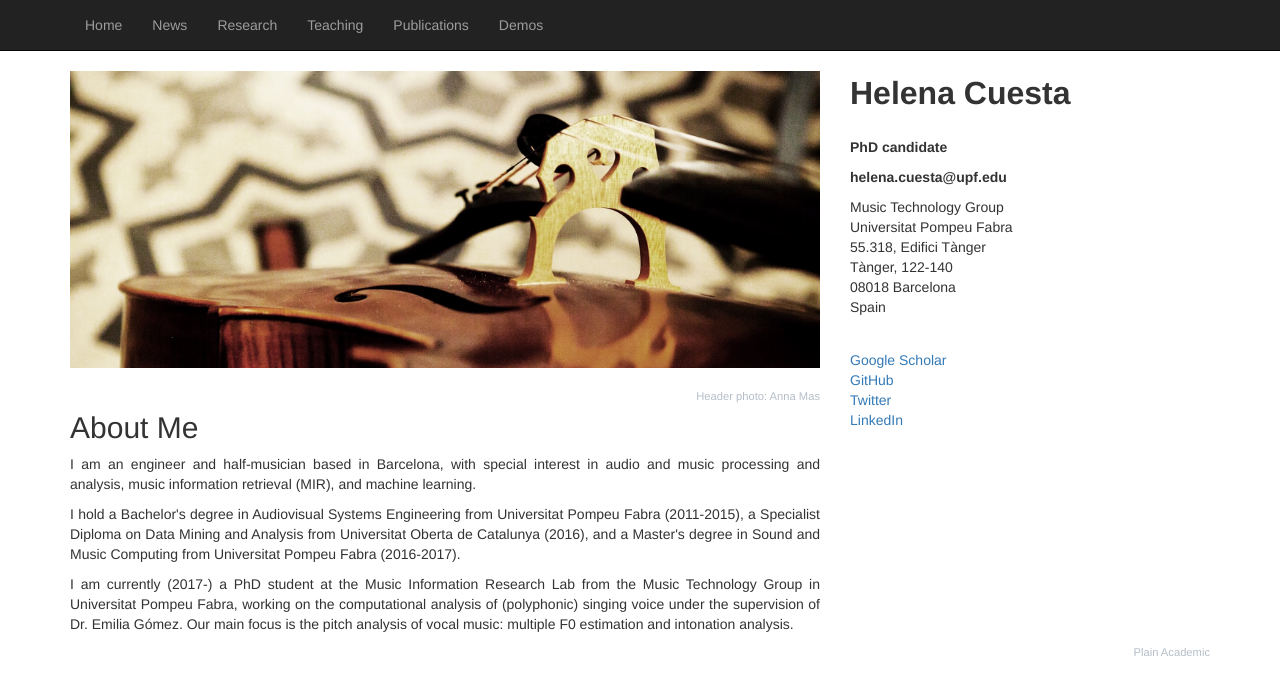
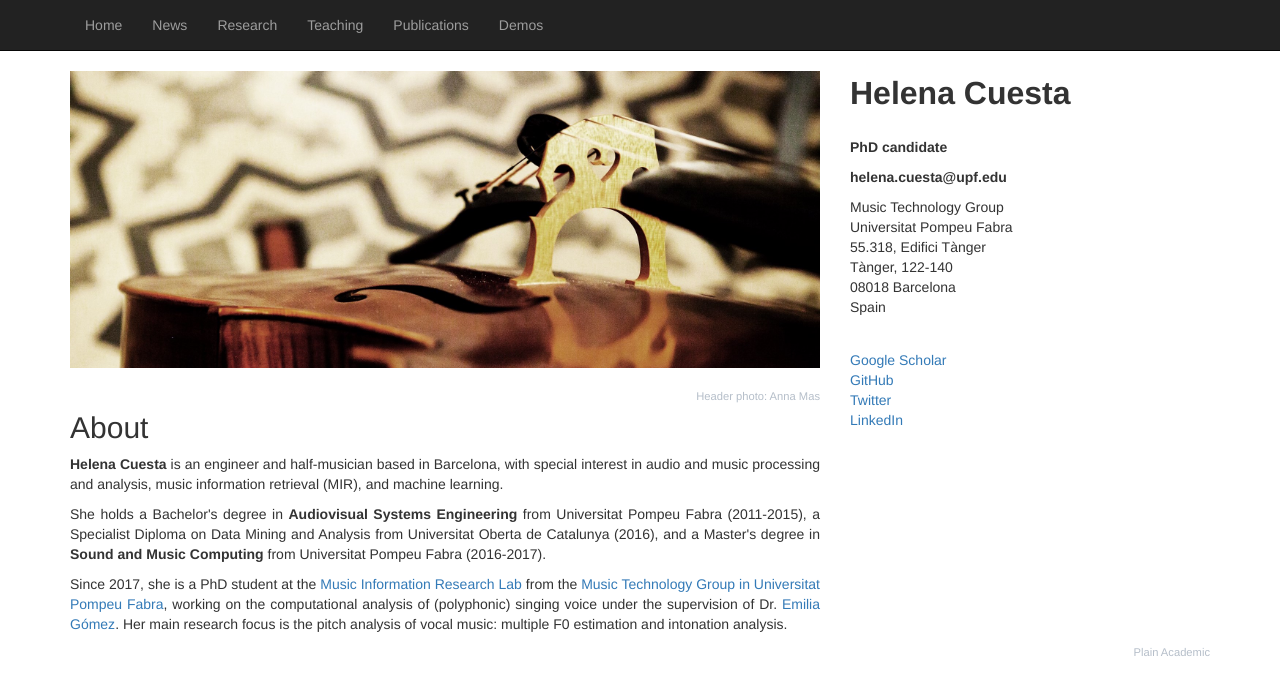
Before and after one commit to helenacuesta/helenacuesta.github.io, a plain HTML site: page index.html in a window 1280 px wide. Drawn offline with nearby package versions, Linux system fonts and the light colour scheme.

Commit message:
about sect

```diff
--- a/index.html
+++ b/index.html
@@ -59,13 +59,17 @@
 
 
               <div style="margin-top:3%; font-family:'Helvetica'; text-align: justify;">
-                <h2 id="about">About Me</h2>
+                <h2 id="about">About</h2>
 
-                	<p>I am an engineer and half-musician based in Barcelona, with special interest in audio and music processing and analysis, music information retrieval (MIR), and machine learning.</p>
+                  <p><b>Helena Cuesta</b> is an engineer and half-musician based in Barcelona, with special interest in audio and music processing and analysis, music information retrieval (MIR), and machine learning.</p>
 
-                	<p>I hold a Bachelor's degree in Audiovisual Systems Engineering from Universitat Pompeu Fabra (2011-2015), a Specialist Diploma on Data Mining and Analysis from Universitat Oberta de Catalunya (2016), and a Master's degree in Sound and Music Computing from Universitat Pompeu Fabra (2016-2017).</p>
+                  <p>She holds a Bachelor's degree in <b>Audiovisual Systems Engineering</b> from Universitat Pompeu Fabra (2011-2015),
+                      a Specialist Diploma on Data Mining and Analysis from Universitat Oberta de Catalunya (2016),
+                      and a Master's degree in <b>Sound and Music Computing</b> from Universitat Pompeu Fabra (2016-2017).</p>
 
-                	<p>I am currently (2017-) a PhD student at the Music Information Research Lab from the Music Technology Group in Universitat Pompeu Fabra, working on the computational analysis of (polyphonic) singing voice under the supervision of Dr. Emilia Gómez. Our main focus is the pitch analysis of vocal music: multiple F0 estimation and intonation analysis.</p>
+                  <p>Since 2017, she is a PhD student at the <a href="https://www.upf.edu/web/mtg/music-information-research-lab">Music Information Research Lab</a>
+                      from the <a href="https://www.upf.edu/web/mtg/">Music Technology Group in Universitat Pompeu Fabra</a>,
+                        working on the computational analysis of (polyphonic) singing voice under the supervision of Dr. <a href="https://emiliagomez.com/">Emilia Gómez</a>. Her main research focus is the pitch analysis of vocal music: multiple F0 estimation and intonation analysis.</p>
 
                   <p>
               </div>
```
